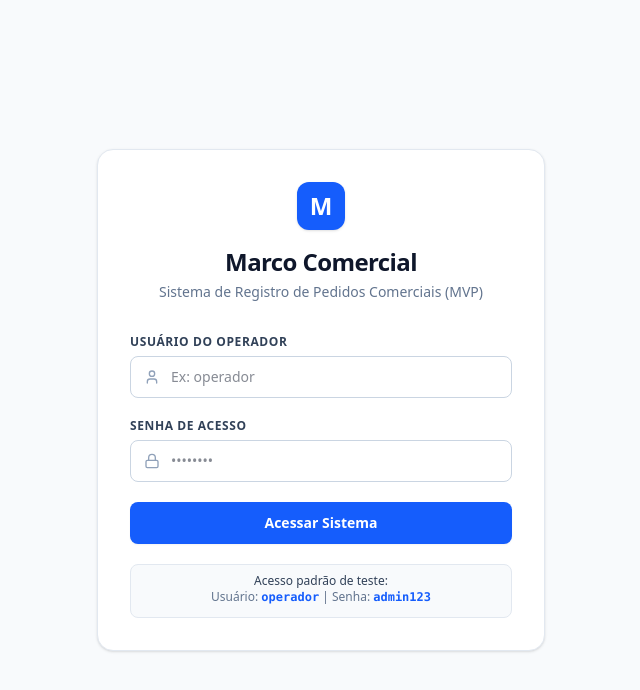
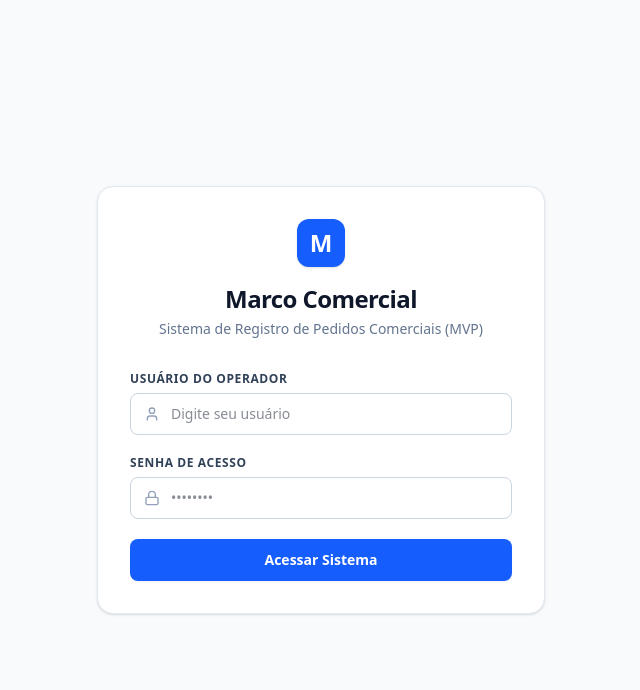
Before and after one commit to thiagomagano/marco, a Next.js app: page /login in a window 1280 px wide. Shown: the top 690 px of the page, without its empty margins (319-959 px from the left). Built offline with nearby package versions, Linux system fonts and the light colour scheme; no server answers.

Commit message:
Mudança de login

```diff
--- a/src/app/login/page.tsx
+++ b/src/app/login/page.tsx
@@ -74,7 +74,7 @@ export default function LoginPage() {
                 required
                 value={username}
                 onChange={(e) => setUsername(e.target.value)}
-                placeholder="Ex: operador"
+                placeholder="Digite seu usuário"
                 className="w-full pl-10 pr-4 py-2.5 text-sm bg-white border border-slate-300 rounded-lg focus:outline-hidden focus:ring-2 focus:ring-blue-500 focus:border-blue-500 transition"
               />
             </div>
@@ -106,12 +106,6 @@ export default function LoginPage() {
           >
             {loading ? "Entrando..." : "Acessar Sistema"}
           </button>
-
-          <div className="pt-2 text-xs text-center text-slate-500 bg-slate-50 p-3 rounded-lg border border-slate-200">
-            <span className="font-medium text-slate-700">Acesso padrão de teste:</span>
-            <br />
-            Usuário: <code className="text-blue-600 font-semibold">operador</code> | Senha: <code className="text-blue-600 font-semibold">admin123</code>
-          </div>
         </form>
       </div>
     </div>
```
